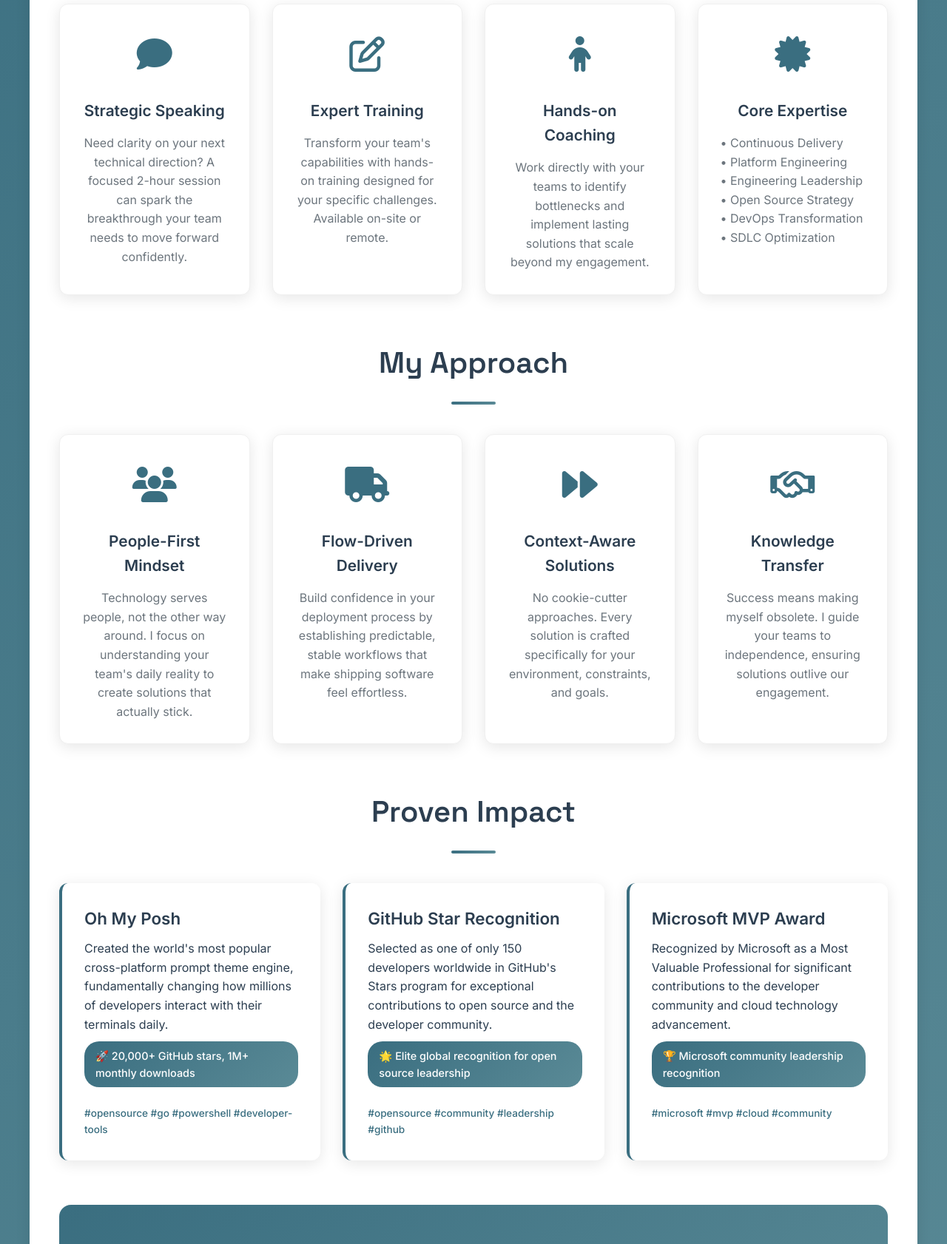
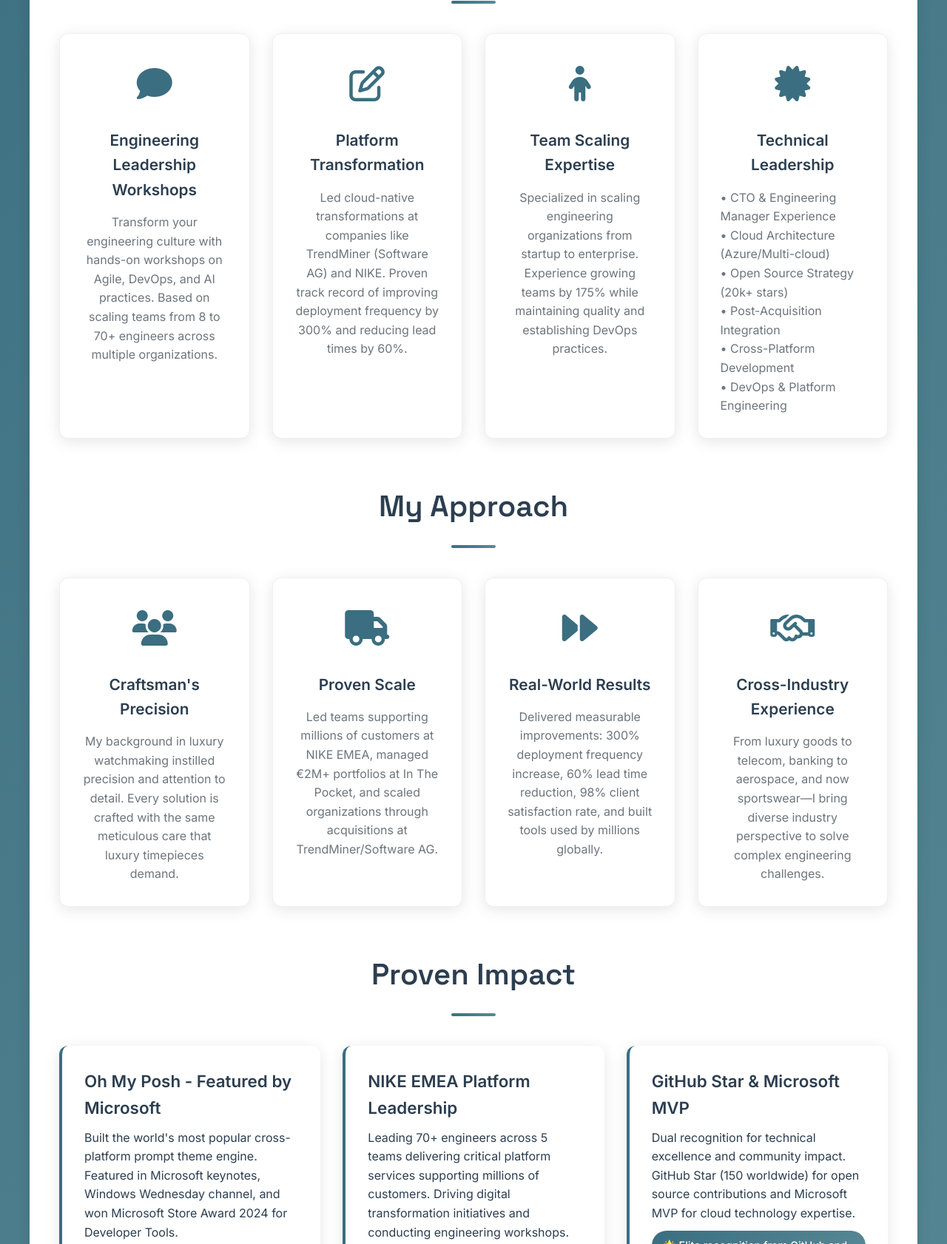
Before and after one commit to JanDeDobbeleer/itdepends.be, a website: page index.html in a window 1280 px wide. Shown: the part 754-2436 px from the top of the page at 74% size. Drawn offline with Linux system fonts and the light colour scheme.

Commit message:
chore: align with resume

```diff
--- a/index.html
+++ b/index.html
@@ -451,7 +451,7 @@
       <!-- Philosophy Section -->
       <section class="philosophy">
         <blockquote>
-          "Too many rush to solutions without understanding the problem. True innovation comes from asking the right questions first. The answer? Well, it depends."
+          "From precision watchmaking to platform engineering—I believe in crafting solutions with the same attention to detail that luxury timepieces demand. The answer to any technical challenge? Well, it depends."
         </blockquote>
       </section>
 
@@ -463,9 +463,9 @@
             <div class="card-icon">
               <i class="fa fa-comment"></i>
             </div>
-            <h3 class="card-title">Strategic Speaking</h3>
+            <h3 class="card-title">Engineering Leadership Workshops</h3>
             <p class="card-text">
-              Need clarity on your next technical direction? A focused 2-hour session can spark the breakthrough your team needs to move forward confidently.
+              Transform your engineering culture with hands-on workshops on Agile, DevOps, and AI practices. Based on scaling teams from 8 to 70+ engineers across multiple organizations.
             </p>
           </div>
 
@@ -473,9 +473,9 @@
             <div class="card-icon">
               <i class="fa fa-edit"></i>
             </div>
-            <h3 class="card-title">Expert Training</h3>
+            <h3 class="card-title">Platform Transformation</h3>
             <p class="card-text">
-              Transform your team's capabilities with hands-on training designed for your specific challenges. Available on-site or remote.
+              Led cloud-native transformations at companies like TrendMiner (Software AG) and NIKE. Proven track record of improving deployment frequency by 300% and reducing lead times by 60%.
             </p>
           </div>
 
@@ -483,9 +483,9 @@
             <div class="card-icon">
               <i class="fa fa-child"></i>
             </div>
-            <h3 class="card-title">Hands-on Coaching</h3>
+            <h3 class="card-title">Team Scaling Expertise</h3>
             <p class="card-text">
-              Work directly with your teams to identify bottlenecks and implement lasting solutions that scale beyond my engagement.
+              Specialized in scaling engineering organizations from startup to enterprise. Experience growing teams by 175% while maintaining quality and establishing DevOps practices.
             </p>
           </div>
 
@@ -493,15 +493,15 @@
             <div class="card-icon">
               <i class="fa fa-certificate"></i>
             </div>
-            <h3 class="card-title">Core Expertise</h3>
+            <h3 class="card-title">Technical Leadership</h3>
             <div class="card-text" style="text-align: left;">
               <ul style="list-style: none; padding: 0;">
-                <li>• Continuous Delivery</li>
-                <li>• Platform Engineering</li>
-                <li>• Engineering Leadership</li>
-                <li>• Open Source Strategy</li>
-                <li>• DevOps Transformation</li>
-                <li>• SDLC Optimization</li>
+                <li>• CTO & Engineering Manager Experience</li>
+                <li>• Cloud Architecture (Azure/Multi-cloud)</li>
+                <li>• Open Source Strategy (20k+ stars)</li>
+                <li>• Post-Acquisition Integration</li>
+                <li>• Cross-Platform Development</li>
+                <li>• DevOps & Platform Engineering</li>
               </ul>
             </div>
           </div>
@@ -516,9 +516,9 @@
             <div class="card-icon">
               <i class="fa fa-users"></i>
             </div>
-            <h3 class="card-title">People-First Mindset</h3>
+            <h3 class="card-title">Craftsman's Precision</h3>
             <p class="card-text">
-              Technology serves people, not the other way around. I focus on understanding your team's daily reality to create solutions that actually stick.
+              My background in luxury watchmaking instilled precision and attention to detail. Every solution is crafted with the same meticulous care that luxury timepieces demand.
             </p>
           </div>
 
@@ -526,9 +526,9 @@
             <div class="card-icon">
               <i class="fa fa-truck"></i>
             </div>
-            <h3 class="card-title">Flow-Driven Delivery</h3>
+            <h3 class="card-title">Proven Scale</h3>
             <p class="card-text">
-              Build confidence in your deployment process by establishing predictable, stable workflows that make shipping software feel effortless.
+              Led teams supporting millions of customers at NIKE EMEA, managed €2M+ portfolios at In The Pocket, and scaled organizations through acquisitions at TrendMiner/Software AG.
             </p>
           </div>
 
@@ -536,9 +536,9 @@
             <div class="card-icon">
               <i class="fa fa-forward"></i>
             </div>
-            <h3 class="card-title">Context-Aware Solutions</h3>
+            <h3 class="card-title">Real-World Results</h3>
             <p class="card-text">
-              No cookie-cutter approaches. Every solution is crafted specifically for your environment, constraints, and goals.
+              Delivered measurable improvements: 300% deployment frequency increase, 60% lead time reduction, 98% client satisfaction rate, and built tools used by millions globally.
             </p>
           </div>
 
@@ -546,9 +546,9 @@
             <div class="card-icon">
               <i class="fa fa-handshake-o"></i>
             </div>
-            <h3 class="card-title">Knowledge Transfer</h3>
+            <h3 class="card-title">Cross-Industry Experience</h3>
             <p class="card-text">
-              Success means making myself obsolete. I guide your teams to independence, ensuring solutions outlive our engagement.
+              From luxury goods to telecom, banking to aerospace, and now sportswear—I bring diverse industry perspective to solve complex engineering challenges.
             </p>
           </div>
         </div>
@@ -561,52 +561,50 @@
           <div class="achievement-card">
             <h3 class="achievement-title">
               <a href="https://ohmyposh.dev" target="_blank" style="color: inherit; text-decoration: none;">
-                Oh My Posh
+                Oh My Posh - Featured by Microsoft
               </a>
             </h3>
-            <p>Created the world's most popular cross-platform prompt theme engine, fundamentally changing how millions of developers interact with their terminals daily.</p>
+            <p>Built the world's most popular cross-platform prompt theme engine. Featured in Microsoft keynotes, Windows Wednesday channel, and won Microsoft Store Award 2024 for Developer Tools.</p>
             <div class="achievement-highlight">
-              🚀 20,000+ GitHub stars, 1M+ monthly downloads
+              🏆 Microsoft Store Award Winner 2024, 20k+ stars, 1M+ monthly downloads
             </div>
-            <div class="achievement-tags">#opensource #go #powershell #developer-tools</div>
+            <div class="achievement-tags">#microsoft-featured #developer-tools #open-source #go</div>
+          </div>
+
+          <div class="achievement-card">
+            <h3 class="achievement-title">
+              NIKE EMEA Platform Leadership
+            </h3>
+            <p>Leading 70+ engineers across 5 teams delivering critical platform services supporting millions of customers. Driving digital transformation initiatives and conducting engineering workshops.</p>
+            <div class="achievement-highlight">
+              💼 70+ engineers managed, millions of customers served
+            </div>
+            <div class="achievement-tags">#platform-engineering #team-leadership #digital-transformation</div>
           </div>
 
           <div class="achievement-card">
             <h3 class="achievement-title">
               <a href="https://stars.github.com/profiles/jandedobbeleer/" target="_blank" style="color: inherit; text-decoration: none;">
-                GitHub Star Recognition
+                GitHub Star & Microsoft MVP
               </a>
             </h3>
-            <p>Selected as one of only 150 developers worldwide in GitHub's Stars program for exceptional contributions to open source and the developer community.</p>
+            <p>Dual recognition for technical excellence and community impact. GitHub Star (150 worldwide) for open source contributions and Microsoft MVP for cloud technology expertise.</p>
             <div class="achievement-highlight">
-              🌟 Elite global recognition for open source leadership
+              🌟 Elite recognition from GitHub and Microsoft
             </div>
-            <div class="achievement-tags">#opensource #community #leadership #github</div>
-          </div>
-
-          <div class="achievement-card">
-            <h3 class="achievement-title">
-              <a href="https://mvp.microsoft.com/en-us/PublicProfile/5004199" target="_blank" style="color: inherit; text-decoration: none;">
-                Microsoft MVP Award
-              </a>
-            </h3>
-            <p>Recognized by Microsoft as a Most Valuable Professional for significant contributions to the developer community and cloud technology advancement.</p>
-            <div class="achievement-highlight">
-              🏆 Microsoft community leadership recognition
-            </div>
-            <div class="achievement-tags">#microsoft #mvp #cloud #community</div>
+            <div class="achievement-tags">#github-star #microsoft-mvp #community-leadership</div>
           </div>
         </div>
       </section>
 
       <!-- Call to Action -->
       <section class="cta-section">
-        <h2 class="cta-title">Ready to solve the right problems?</h2>
+        <h2 class="cta-title">Ready to scale your engineering excellence?</h2>
         <p style="font-size: 1.2rem; margin-bottom: 30px; opacity: 0.9;">
-          Let's start with understanding your challenges. Together, we'll build solutions that create lasting impact.
+          From startup to enterprise, across industries and acquisitions—I've scaled teams, transformed platforms, and delivered results that matter. Let's discuss your engineering challenges.
         </p>
         <a href="mailto:jan@itdepends.be" class="cta-button">
-          Start the conversation
+          Let's talk engineering
         </a>
       </section>
     </div>
```
